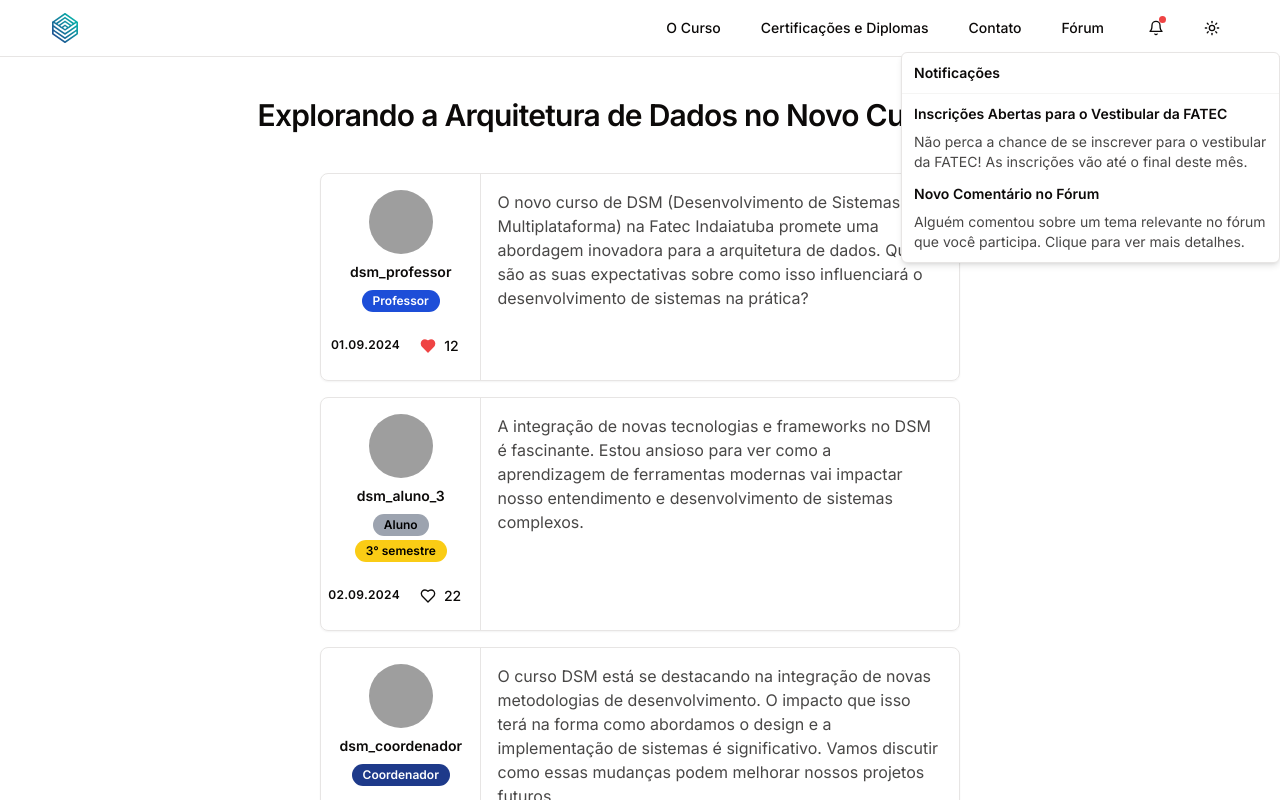
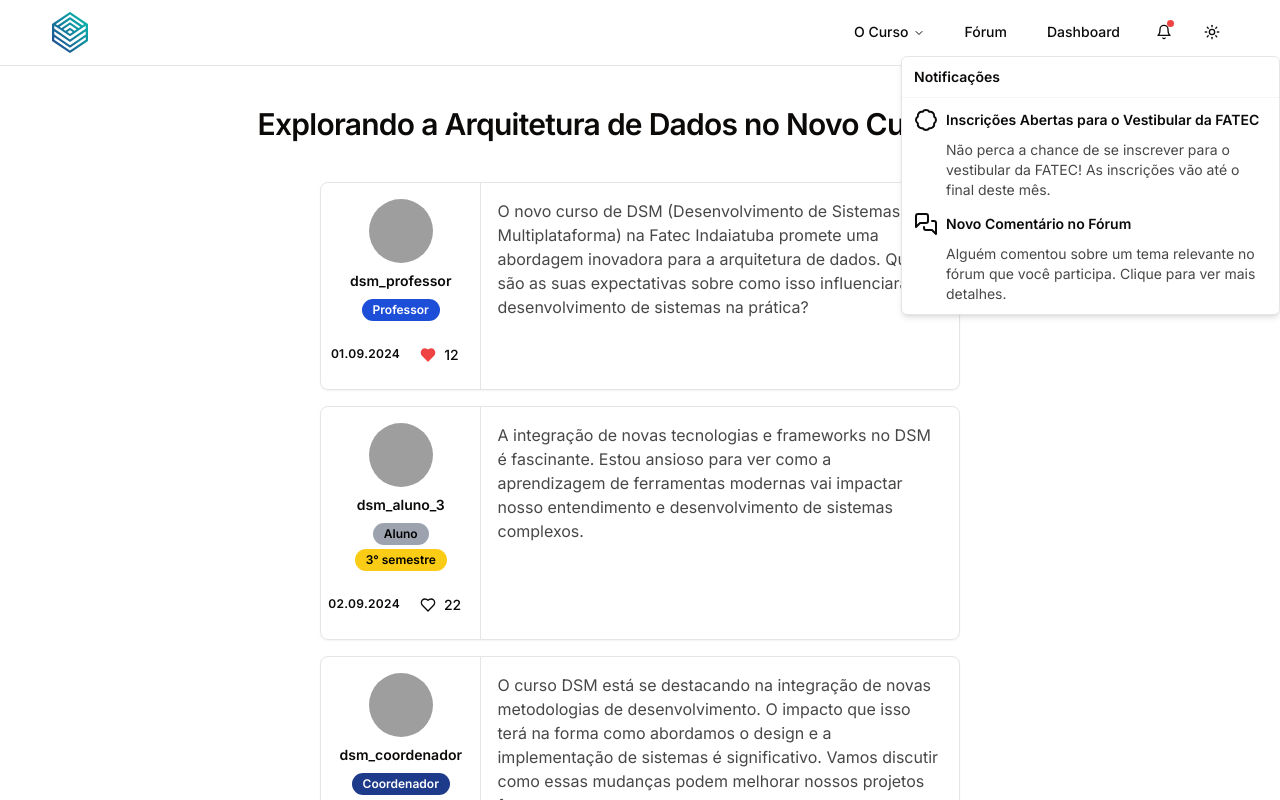
Before and after one commit to GabrielNito/Projeto-Integrador, a React (Vite) app in the folder frontend/: page /forum in a window 1280 px wide. Both pictures are taken after a click on the button 1156 px from the left and 28 px from the top of the page. Shown: the top 800 px of the page. Built offline with nearby package versions, Linux system fonts and the light colour scheme; grey boxes are pictures that could not be loaded.

Commit message:
fix: navbar links and icons
This commit will change the navbar, mergin the general options like 'Sobre o curso', 'Certificações' and 'Contato', adding the 'Fórum' and 'Dashboard' links, and it also changing the icons sizes

```diff
--- a/frontend/src/Pages/HomePage.tsx
+++ b/frontend/src/Pages/HomePage.tsx
@@ -16,6 +16,9 @@
             <a href="/forum">Forum</a>
           </Button>
           <Button variant="link">
+            <a href="/login">Login</a>
+          </Button>
+          <Button variant="link">
             <a href="/dashboard/geral">Dashboard</a>
           </Button>
         </div>
--- a/frontend/src/components/ModeToggle.tsx
+++ b/frontend/src/components/ModeToggle.tsx
@@ -16,8 +16,8 @@
     <DropdownMenu>
       <DropdownMenuTrigger asChild>
         <Button variant="ghost" size="icon">
-          <Sun className="h-4 w-4 rotate-0 scale-100 transition-all dark:-rotate-90 dark:scale-0" />
-          <Moon className="absolute h-4 w-4 rotate-90 scale-0 transition-all dark:rotate-0 dark:scale-100" />
+          <Sun className="lg:h-4 lg:w-4 rotate-0 scale-100 transition-all dark:-rotate-90 dark:scale-0" />
+          <Moon className="absolute lg:h-4 lg:w-4 rotate-90 scale-0 transition-all dark:rotate-0 dark:scale-100" />
           <span className="sr-only">Toggle theme</span>
         </Button>
       </DropdownMenuTrigger>
--- a/frontend/src/components/Navbar/NavMenu.tsx
+++ b/frontend/src/components/Navbar/NavMenu.tsx
@@ -1,31 +1,93 @@
+"use client";
+
+import { Link } from "react-router-dom";
 import { ModeToggle } from "../ModeToggle";
 import { Button } from "../ui/button";
 import NavbarNotifications from "./NavbarNotifications";
+import { LucideIcon, User2 } from "lucide-react";
+import {
+  NavigationMenu,
+  NavigationMenuContent,
+  NavigationMenuItem,
+  NavigationMenuLink,
+  NavigationMenuList,
+  NavigationMenuTrigger,
+} from "@/components/ui/navigation-menu";
+
+const sections = [
+  {
+    title: "Sobre o curso",
+    description:
+      "Esta seção contém informações sobre o curso e o que ele oferece.",
+    action: "/",
+  },
+  {
+    title: "Certificações e Diplomas",
+    description:
+      "Veja as certificações e diplomas que você pode obter ao concluir o curso.",
+    action: "/certificacoes-e-diplomas",
+  },
+  {
+    title: "Contato",
+    description:
+      "Entre em contato conosco para mais informações sobre o curso.",
+    action: "/contato",
+  },
+];
 
 interface Notification {
   title: string;
   description: string;
   action?: string;
+  icon: LucideIcon;
 }
 
 interface NavMenuProps {
   variant?: "default" | "mobile";
   notifications: Notification[];
+  logged: boolean;
 }
 
-export function NavMenu({ variant, notifications }: NavMenuProps) {
+export function NavMenu({
+  variant,
+  notifications,
+  logged: userLogged,
+}: NavMenuProps) {
   if (variant === "mobile") {
     return (
       <div className="flex flex-col justify-between items-center h-full">
         <div className="flex flex-col gap-2">
-          <Button variant="ghost">O Curso</Button>
-          <Button variant="ghost">Certificações e Diplomas</Button>
-          <Button variant="ghost">Contato</Button>
-          <Button variant="ghost">Fórum</Button>
+          <Link to="/">
+            <Button variant="ghost">O Curso</Button>
+          </Link>
+          {sections.map((item) => {
+            return (
+              <Link to={item.action} className="ml-4">
+                <Button variant="ghost">{item.title}</Button>
+              </Link>
+            );
+          })}
+
+          <Link to="/forum">
+            <Button variant="ghost">Fórum</Button>
+          </Link>
+
+          {userLogged && (
+            <Link to="/login">
+              <Button variant="ghost" className="flex gap-2">
+                Dashboard
+              </Button>
+            </Link>
+          )}
         </div>
         <div className="w-3/4 flex flex-col-reverse justify-between items-center gap-2">
           <img src="/logo.png" className="w-1/2" />
-          <div className="w-full flex justify-center gap-2">
+          <div className="w-full flex justify-center gap-4">
+            <Link to="/login">
+              <Button variant="ghost" size="icon">
+                <User2 className="lg:h-4 lg:w-4" />
+              </Button>
+            </Link>
             <ModeToggle />
             <NavbarNotifications notifications={notifications} />
           </div>
@@ -35,10 +97,43 @@
   }
   return (
     <div className="flex gap-2">
-      <Button variant="ghost">O Curso</Button>
-      <Button variant="ghost">Certificações e Diplomas</Button>
-      <Button variant="ghost">Contato</Button>
-      <Button variant="ghost">Fórum</Button>
+      <NavigationMenu>
+        <NavigationMenuList>
+          <NavigationMenuItem>
+            <NavigationMenuTrigger>O Curso</NavigationMenuTrigger>
+            <NavigationMenuContent>
+              <div className="flex flex-col gap-2 w-[400px] p-2">
+                {sections.map((item) => {
+                  return (
+                    <Link to={item.action}>
+                      <NavigationMenuLink className="w-full p-2 hover:bg-muted rounded-sm cursor-pointer flex flex-col gap-1">
+                        <h1 className="text-sm font-medium leading-none">
+                          {item.title}
+                        </h1>
+                        <p className="line-clamp-2 text-sm leading-snug text-muted-foreground">
+                          {item.description}
+                        </p>
+                      </NavigationMenuLink>
+                    </Link>
+                  );
+                })}
+              </div>
+            </NavigationMenuContent>
+          </NavigationMenuItem>
+        </NavigationMenuList>
+      </NavigationMenu>
+
+      <Link to="/forum">
+        <Button variant="ghost">Fórum</Button>
+      </Link>
+
+      {userLogged && (
+        <Link to="/login">
+          <Button variant="ghost" className="flex gap-2">
+            Dashboard
+          </Button>
+        </Link>
+      )}
     </div>
   );
 }
--- a/frontend/src/components/Navbar/Navbar.tsx
+++ b/frontend/src/components/Navbar/Navbar.tsx
@@ -3,13 +3,14 @@
 import { NavMenu } from "./NavMenu";
 import { Separator } from "../ui/separator";
 import { Sheet, SheetContent, SheetTrigger } from "../ui/sheet";
-import { Menu } from "lucide-react";
+import { Badge, LucideIcon, Menu, MessagesSquare } from "lucide-react";
 import NavbarNotifications from "./NavbarNotifications";
 
 interface Notification {
   title: string;
   description: string;
   action?: string;
+  icon: LucideIcon;
 }
 
 const test = [
@@ -17,21 +18,25 @@
     title: "Inscrições Abertas para o Vestibular da FATEC",
     description:
       "Não perca a chance de se inscrever para o vestibular da FATEC! As inscrições vão até o final deste mês.",
+    icon: Badge,
   },
   {
     title: "Novo Comentário no Fórum",
     description:
       "Alguém comentou sobre um tema relevante no fórum que você participa. Clique para ver mais detalhes.",
     action: "/forum",
+    icon: MessagesSquare,
   },
 ];
 
 export default function Navbar() {
   const [isOpen, setIsOpen] = useState(false);
   const [notifications, setNotifications] = useState<Notification[]>([]);
+  const [userLogged, setUserLogged] = useState(false);
 
   useEffect(() => {
     setNotifications(test);
+    setUserLogged(true);
   }, []);
 
   return (
@@ -53,12 +58,16 @@
           </SheetTrigger>
 
           <SheetContent className="ml-12 py-12 bg-[hsl(var(--background))]">
-            <NavMenu variant="mobile" notifications={notifications} />
+            <NavMenu
+              logged={userLogged}
+              variant="mobile"
+              notifications={notifications}
+            />
           </SheetContent>
         </Sheet>
 
-        <div className="max-md:hidden flex gap-4">
-          <NavMenu notifications={notifications} />
+        <div className="max-md:hidden flex gap-2">
+          <NavMenu logged={userLogged} notifications={notifications} />
           <NavbarNotifications notifications={notifications} />
           <ModeToggle />
         </div>
--- a/frontend/src/components/Navbar/NavbarNotifications.tsx
+++ b/frontend/src/components/Navbar/NavbarNotifications.tsx
@@ -1,4 +1,4 @@
-import { Bell } from "lucide-react";
+import { Bell, LucideIcon } from "lucide-react";
 import { Button } from "../ui/button";
 import { cn } from "@/lib/utils";
 import {
@@ -14,6 +14,7 @@
   title: string;
   description: string;
   action?: string;
+  icon: LucideIcon;
 }
 
 interface NavbarNotificationsProps {
@@ -29,7 +30,7 @@
     <DropdownMenu>
       <DropdownMenuTrigger asChild>
         <Button variant="ghost" size="icon" className="relative">
-          <Bell className="h-4 w-4" />
+          <Bell className="lg:h-4 lg:w-4" />
           <span
             className={cn(
               "bg-red-500 w-[7px] h-[7px] rounded-full absolute top-2 right-[10px]",
@@ -59,8 +60,11 @@
             >
               <div className="flex flex-row justify-center items-center gap-2">
                 <div className="flex flex-col gap-2">
-                  <h1 className="font-semibold">{notification.title}</h1>
-                  <h1 className="w-[40ch] opacity-75">
+                  <div className="flex items-center gap-2">
+                    <notification.icon className="w-6 h-6" />
+                    <h1 className="font-semibold">{notification.title}</h1>
+                  </div>
+                  <h1 className="w-[40ch] opacity-75 pl-8">
                     {notification.description}
                   </h1>
                 </div>
```
Also changed, not shown: frontend/package.json (+23 -23 lines), frontend/src/main.tsx (+15 -0 lines), frontend/public/logo_sideview.png (added), 1 other file (tests, documents, lock files or other folders).
